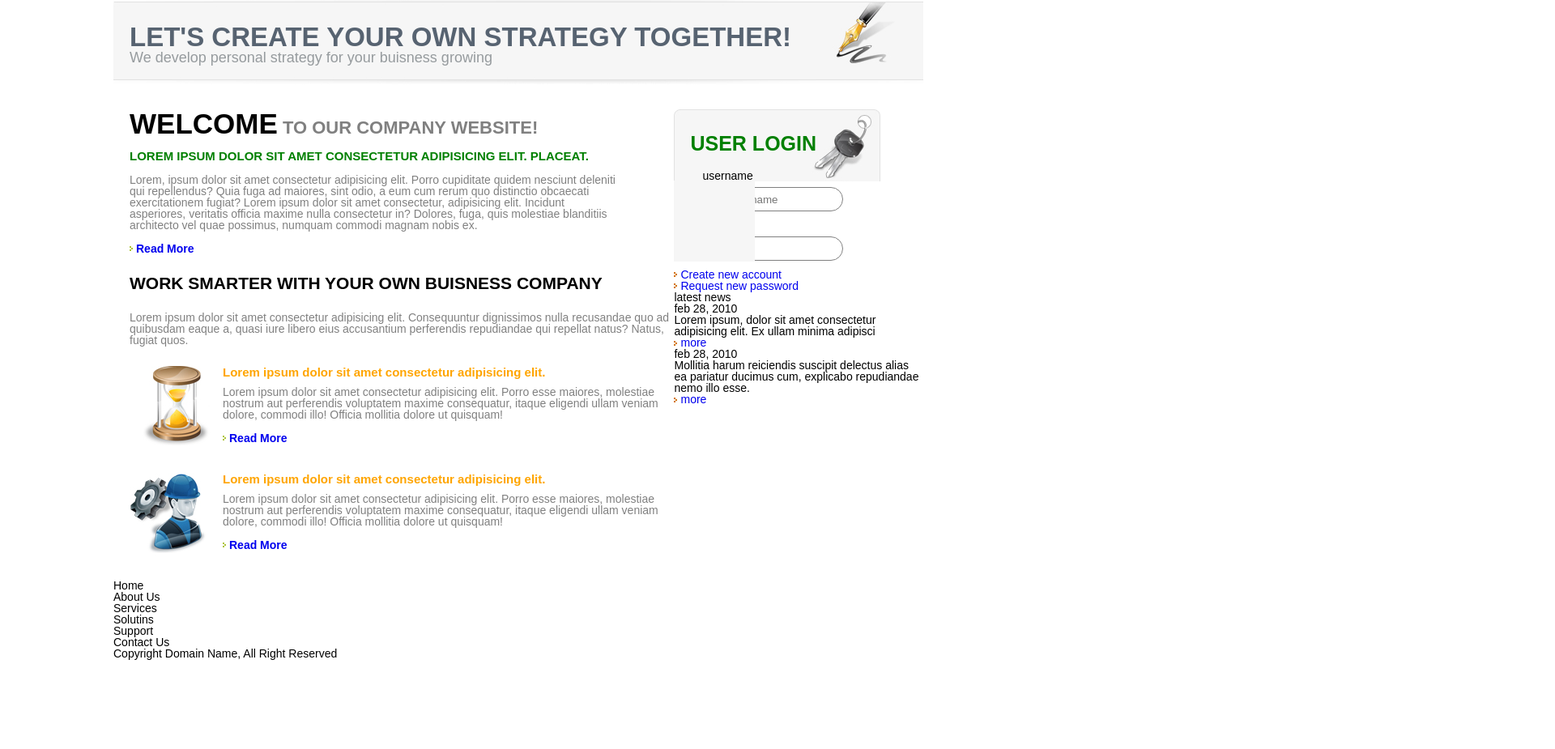
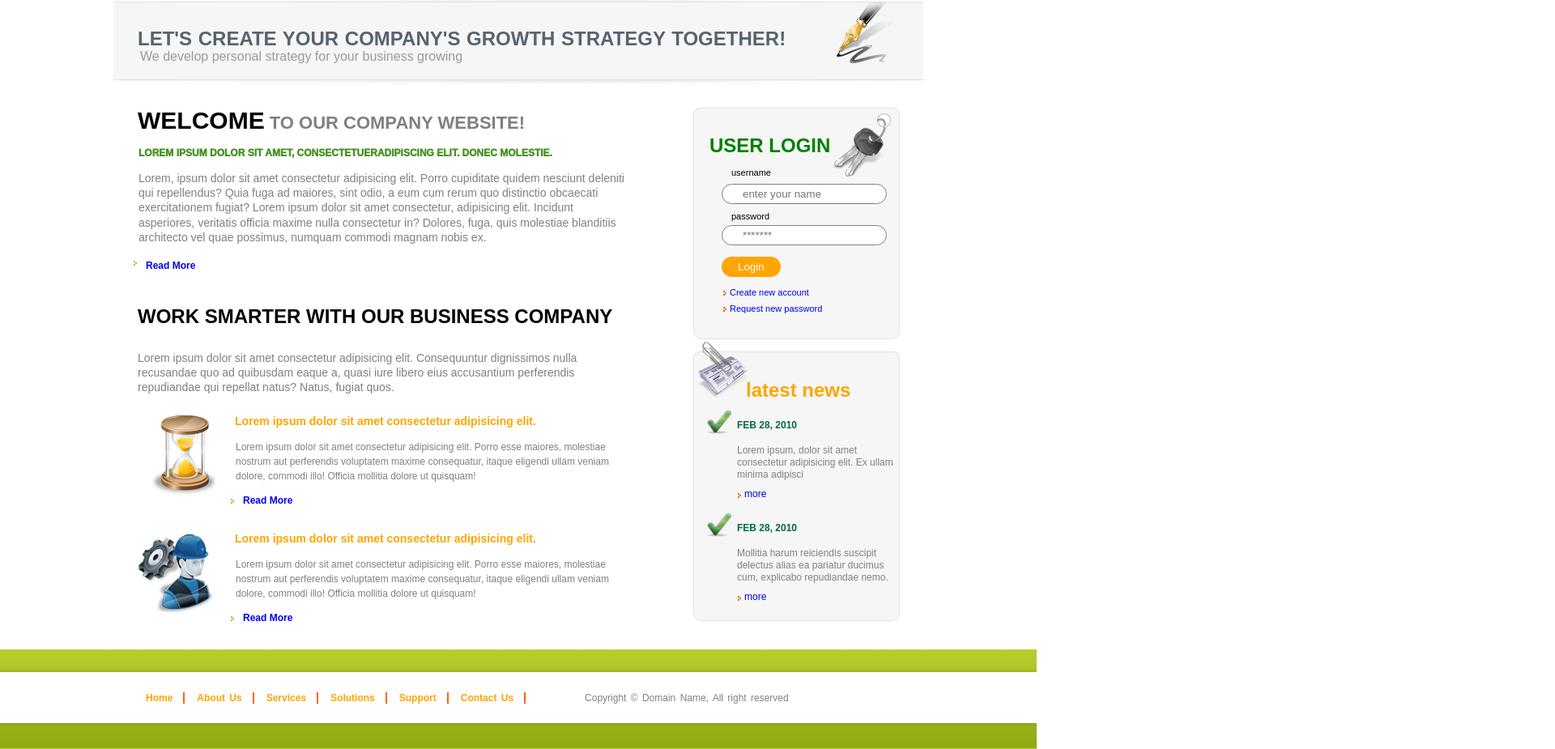
Before and after one commit to Neboloch/U4eba, a plain HTML site: page Taask2/index.html in a window 1280 px wide. Shown: the part 536-1461 px from the top of the page at 81% size, 1920 px wide, since content can reach past the window. Before the commit the page ends 1351 px from the top, so only its background shows below. Drawn offline with Linux system fonts and the light colour scheme.

Commit message:
Add files via upload

```diff
--- a/Taask2/css/style.css
+++ b/Taask2/css/style.css
@@ -92,20 +92,10 @@ body {
   font-family: Arial, "Helvetica Neue", Helvetica, sans-serif;
 }
 
-.bg-left {
-  background: url(../img/top_bg.jpg) 0 0;
-  width: 460px;
-  height: 520px;
-  position: absolute;
-}
 
-.bg-right {
-  background: url(../img/top_bg.jpg);
-  position: absolute;
-  left: 1452px;
-  width: 460px;
-  height: 520px;
-}
+
+
+
 
 .content {
   margin: 0 auto;
@@ -133,43 +123,74 @@ body {
   -webkit-box-direction: normal;
       -ms-flex-direction: column;
           flex-direction: column;
+  position: relative;
+}
+
+.head-body::before {
+  content: '';
+  background: url(../img/top_bg.jpg) 0 0;
+  left: -46%;
+  width: 460px;
+  height: 520px;
+  position: absolute;
+}
+
+.head-body::after {
+  content: '';
+  background: url(../img/top_bg.jpg) 0 0;
+  right: -46%;
+  width: 460px;
+  height: 520px;
+  position: absolute;
 }
 
 .head-phone {
   margin-bottom: 40px;
+
 }
 
 .head-phone__number {
   color: white;
+  font-size: 14px;
   font-weight: bold;
-  position: relative;
+  position: absolute;
   margin-top: 17px;
-  left: 82%;
+  left: 80%;
+  margin-left: -6px;
 }
 
 .head-menu {
   display: -webkit-box;
   display: -ms-flexbox;
   display: flex;
+  margin-top: 30px;
+  margin-left: -25px;
+
+   font-size: 12px;
   -webkit-box-pack: center;
       -ms-flex-pack: center;
           justify-content: center;
 }
 
 .head-menu__logo {
-  margin-right: 92px;
-  margin-left: 8px;
+  margin-right: 90px;
+
 }
 
 .head-list {
   display: -webkit-box;
   display: -ms-flexbox;
   display: flex;
-  margin-right: 20px;
+  margin-right: -30px;
   margin-bottom: 130px;
   color: black;
   font-weight: bold;
-  padding-top: 30px;
+  padding-top: 13px;
+
+}
+
+.home {
+  padding-left: 5px;
 }
 
 .head-list a:visited {
@@ -177,7 +198,17 @@ body {
 }
 
 .head-list li {
-  margin-right: 40px;
+  padding: 20px 15px;
+margin-left: 18px;
+}
+
+.head-list li a:hover {
+  color: white;
+}
+
+.head-list li:hover {
+  color: white;
+  background: url(../img/home_hover.jpg) center no-repeat;
 }
 
 .head-houseblock {
@@ -196,22 +227,28 @@ body {
   text-transform: uppercase;
   font-weight: bold;
   color: white;
+  word-spacing: -3px;
   font-size: 45px;
-  margin-bottom: 5px;
+  margin-left: 39px;
+  margin-top: 6px;
+  padding-bottom: 5px;
 }
 
 .houseblock__header2 {
   text-transform: uppercase;
   color: black;
-  font-size: 35px;
-  margin-bottom: 10px;
+  font-size: 39px;
+   margin-left: 38px;
 }
 
 .houseblock__text {
   color: white;
   text-align: left;
-  line-height: 15px;
-  margin-bottom: 25px;
+  font-size: 11px;
+  line-height: 18px;
+  margin-left: 40px;
+  padding-top: 5px;
+
 }
 
 .test {
@@ -221,6 +258,9 @@ body {
   height: 30px;
   -webkit-box-shadow: inset 0 -25px 25px -20px grey;
           box-shadow: inset 0 -25px 25px -20px grey;
+          margin-left: 41px;
+          margin-top: 19px;
+
 }
 
 .body-growth {
@@ -241,22 +281,26 @@ body {
 }
 
 .growth__header {
-  margin-top: 45px;
+  margin-top: 52px;
   text-transform: uppercase;
   color: #576371;
   font-weight: bold;
-  font-size: 33px;
-  margin-left: 20px;
+  word-spacing: 1px;
+  font-size: 24px;
+  margin-left: 30px;
+
 }
 
 .growth__header2 {
-  margin-left: 20px;
-  font-size: 18px;
+  padding-top: 2px;
+  margin-left: 33px;
+  font-size: 16px;
   color: #969b9e;
   margin-bottom: 55px;
 }
 
 .growth__infocolumn {
+
   display: -webkit-box;
   display: -ms-flexbox;
   display: flex;
@@ -267,7 +311,9 @@ body {
 }
 
 .infocolumn-welcome {
-  margin-left: 20px;
+  margin-left: 25px;
+  margin-top: 5px;
+  line-height: 150%;
 }
 
 .infocolumn-welcome__header {
@@ -275,37 +321,46 @@ body {
   font-size: 22px;
   text-transform: uppercase;
   font-weight: bold;
-  margin-bottom: 15px;
+  margin-bottom: 17px;
 }
 
 .infocolumn-welcome__header span {
   color: black;
-  font-size: 35px;
+  font-size: 30px;
   font-weight: bold;
+  padding-left: 5px;
+
 }
 
 .infocolumn-welcome__header2 {
-  font-size: 15px;
-  font-weight: bold;
+  font-size: 12px;
   text-transform: uppercase;
-  color: green;
-  margin-bottom: 15px;
+  color: rgb(69, 146, 34);
+  margin-left: 6px;
+  margin-bottom: 11px;
+  font-weight: 1000;
 }
 
 .infocolumn-welcome__text {
   width: 600px;
   color: grey;
-  margin-bottom: 15px;
+  margin-bottom: 16px;
+  margin-left: 6px;
+  font-size: 14px;
+  line-height: 130%;
+
 }
 
 .linkL a:visited {
   color: orange;
+  margin-left: 5px;
 }
 
 .linkL {
   font-weight: bold;
   color: orange;
-  padding-left: 8px;
+  font-size: 12px;
+  padding-left: 15px;
   background: url(../img/green_dot.jpg) 0 4px no-repeat;
 }
 
@@ -318,20 +373,27 @@ body {
   text-transform: uppercase;
   color: black;
   font-weight: bold;
-  font-size: 21px;
-  margin-bottom: 25px;
+  padding-top: 15px;
+  padding-left: 10px;
+  font-size: 24px;
+  margin-bottom: 30px;
 }
 
 .infocolumn-work__text {
   color: grey;
-  margin-bottom: 25px;
+  margin-left: 10px;
+  line-height: 130%;
+
+
 }
 
 .work__list-row {
   display: -webkit-box;
   display: -ms-flexbox;
   display: flex;
-  margin-bottom: 30px;
+  margin-top: 25px;
+  margin-bottom: 34px;
+  margin-left: 10px;
 }
 
 .list-row__info {
@@ -351,13 +413,18 @@ body {
 .list-row__header {
   font-weight: bold;
   color: orange;
-  font-size: 15px;
-  margin-bottom: 10px;
+  margin-left: 5px;
+  font-size: 14px;
+  margin-bottom: 16px;
+
 }
 
 .list-row__text {
   color: grey;
   margin-bottom: 15px;
+  font-size: 12px;
+  line-height: 150%;
+  padding-left: 6px;
 }
 
 .loginnewscolumn__login {
@@ -375,46 +442,77 @@ body {
 
 .loginnewscolumn__login::after {
   content: '';
-  width: 100px;
-  height: 100px;
+
+
+  border: 1px #e2e2e2 solid;
+  width: 255px;
+  border-radius: 10px;
+  height: 215px;
   position: absolute;
-  top: 39%;
+  top: 27%;
   background: #f6f6f6;
-  z-index: 0;
+  z-index: -1;
 }
+
+.growth__loginnewscolumn{
+  margin-left:85px;
+
+
+}
+
+
 
 .login-header {
   color: green;
   font-weight: bold;
   text-transform: uppercase;
-  font-size: 25px;
-  margin: 30px 0 20px 20px;
-  z-index: 1;
+  padding-top: 30px;
+  font-size: 24px;
+  margin: 5px 0px 13px 20px;
 }
 
 .inputform {
   z-index: 1;
   border: 1px grey solid;
-  height: 30px;
+  height: 25px;
   border-radius: 20px;
-  padding-left: 10px;
-  margin: 30px 0 20px 20px;
+  padding-left: 25px;
+  margin: 30px 0 30px 20px;
 }
 
 .username {
-  margin: 7px 0 10px 20px;
+  margin: 8px 0px 7px 35px;
+
 }
 
 .password {
-  margin: 7px 0 10px 20px;
+  margin: 5px 0 5px 35px;
 }
 
 .login-header__form label {
+
+  font-size: 11px;
+  padding-left: 47px;
   color: black;
-  margin-left: 35px;
+  }
+
+.login-button {
+  background: orange;
+  color: white;
+  border-radius: 100px;
+  padding: 5px 20px;
+  margin: 9px 0 13px 35px;
+}
+
+.login-header__links {
+  line-height: 13px;
+
+  margin-left: 37px;
+  font-size: 11px;
 }
 
 .login-header__links p {
+  margin-bottom: 7px;
   padding-left: 8px;
   color: black;
   background: url(../img/orange_dot.jpg) 0 4px no-repeat;
@@ -424,11 +522,137 @@ body {
   color: black;
 }
 
+
+
+.loginnewscolumn__news {
+  background: url(../img/event_top.jpg) 0 0 no-repeat;
+  position: relative;
+
+}
+
+.loginnewscolumn__news::after {
+  content: '';
+
+  border: 1px #e2e2e2 solid;
+  width: 255px;
+  border-radius: 10px;
+  height: 275px;
+  position: absolute;
+  top: 20%;
+  background: #f6f6f6;
+  z-index: -1;
+}
+
+.news-header {
+  padding-top: 48px;
+  margin: 27px 0 25px 65px;
+  font-size: 24px;
+  font-weight: bold;
+  color: orange;
+}
+
+.news-row {
+  display: -webkit-box;
+  display: -ms-flexbox;
+  display: flex;
+  -webkit-box-orient: vertical;
+  -webkit-box-direction: normal;
+      -ms-flex-direction: column;
+          flex-direction: column;
+}
+
+.news-row__date {
+  text-transform: uppercase;
+  font-size: 12px;
+  font-weight: bold;
+  color: #026b3f;
+  margin-left: 54px;
+  position: relative;
+  margin-bottom: 18px;
+}
+
+.news-row__date::before {
+  content: '';
+  width: 30px;
+  position: absolute;
+  height: 30px;
+  left: -15%;
+  top: -105%;
+  background: url(../img/green_right.jpg) 0 40%/30px 30px no-repeat;
+}
+
+.news-row__text {
+  line-height: 15px;
+  color: grey;
+  font-size: 12px;
+  margin-left: 54px;
+  margin-bottom: 10px;
+  width: 200px;
+}
+
 .news-row__link {
+  font-size: 12px;
   padding-left: 8px;
   background: url(../img/orange_dot.jpg) 0 5px no-repeat;
+  margin-left: 55px;
+  margin-bottom: 30px;
 }
+
 
 .news-row__link a:visited {
   color: orange;
 }
+
+footer {
+  margin-top: -1px;
+  background: url(../img/footer_bg.jpg);
+  padding-bottom: 22px;
+}
+
+.footer__body {
+  display: -webkit-box;
+  display: -ms-flexbox;
+  display: flex;
+}
+
+.footer-menu {
+  margin: 52px 0px 35px 0;
+  padding-left: 40px;
+
+  }
+
+.footer-list {
+  display: -webkit-box;
+  display: -ms-flexbox;
+  display: flex;
+  }
+
+.footer-list li a {
+  font-size: 12px;
+  margin-right: 15px;
+  color: orange;
+  font-weight: bold;
+  position: relative;
+  border-right: 2px solid #ff6600;
+  padding-right: 13px;
+  word-spacing: 2px;
+}
+
+
+
+
+.footer-list li a:hover {
+  color: green;
+}
+
+.footer-list li a:hover .footer-list a {
+  color: green;
+}
+
+.footer-copyright {
+  margin-top: 54px;
+  color: grey;
+  font-size: 12px;
+  word-spacing: 2px;
+  padding-left: 58px;
+}
--- a/Taask2/index.html
+++ b/Taask2/index.html
@@ -5,17 +5,12 @@
 	<title>Zadanie</title>
 	<link rel="stylesheet" href="css/style.css" />
 	<meta http-equiv="Content-type" content="text/html;charset=UTF-8" />
-	<div class="bg-left">
-	</div>
-	<div class="bg-mid">
-	</div>
-	<div class="bg-right">
-	</div>
+
 	<div class="content">
 		<div class="head-body">
 			<div class="head-phone">
 				<div class="head-phone__number">
-					Call us now: 800-567-888
+					Call us now: 800-567-8888
 				</div>
 			</div>
 			<div class="head-menu">
@@ -24,7 +19,7 @@
 				</div>
 				<div class="head-menu__list">
 					<ul class="head-list">
-						<li><a href="#">Home</a></li>
+						<li><a href="#" class="home">Home</a></li>
 						<li><a href="#">About Us</a></li>
 						<li><a href="#">Services</a></li>
 						<li><a href="#">Solutions</a></li>
@@ -41,9 +36,13 @@
 					for you
 				</div>
 				<div class="houseblock__text">
-					Lorem, ipsum dolor sit amet consectetur adipisicing elit. Harum tempore <p></p> reiciendis neque
-					voluptates architecto quasi placeat p est autem numquam iusto? Doloribus consectetur distinctio
-					repudiandae aspernatur harum facilis eos autem fugit!
+					Lorem ipsum dolot sit amet, consectetueradipiscing elit. Donec molestie. Sed <br> aliquamsem ut
+					arcu.
+					Phasellus solicitudin. Vestibulum condimentum facilisis nulla. In <br> hac habitasse platea
+					dictumst.
+					Nulla nonummy. Cras quis libero. Cras venenatis. Aliquam posuere lobortis pede. Nullam fringilla
+					urna id leo.
+
 				</div>
 				<button class="test">Click Here</button>
 			</div>
@@ -55,10 +54,10 @@
 	<div class="content">
 		<div class="body-growth">
 			<div class="growth__header">
-				let's create your own strategy together!
+				let's create your company's growth strategy together!
 			</div>
 			<div class="growth__header2">
-				We develop personal strategy for your buisness growing
+				We develop personal strategy for your business growing
 			</div>
 			<div class="growth__maincolums">
 				<div class="growth__infocolumn">
@@ -67,7 +66,7 @@
 							<span>welcome</span> to our company website!
 						</div>
 						<div class="infocolumn-welcome__header2">
-							Lorem ipsum dolor sit amet consectetur adipisicing elit. Placeat.
+							lorem ipsum dolor sit amet, consectetueradipiscing elit. donec molestie.
 						</div>
 						<div class="infocolumn-welcome__text">
 							Lorem, ipsum dolor sit amet consectetur adipisicing elit. Porro cupiditate quidem nesciunt
@@ -83,7 +82,7 @@
 					</div>
 					<div class="infocolumn-work">
 						<div class="infocolumn-work__header">
-							work smarter with your own buisness company
+							work smarter with our business company
 						</div>
 						<div class="infocolumn-work__text">
 							Lorem ipsum dolor sit amet consectetur adipisicing elit. Consequuntur dignissimos nulla
@@ -136,14 +135,15 @@
 							user login
 						</div>
 						<form action="POST" class="login-header__form">
-							<label for="username">username</label>
+							<label for="username" id="username_text_">username</label>
 							<p></p>
 							<input type="text" id="username" class="username inputform" placeholder="enter your name">
 							<p></p>
-							<label for="password">password</label>
+							<label for="password" id="password_text_">password</label>
 							<p></p>
-							<input type="password" id="password" class="password inputform">
-							<button class="login-button"></button>
+							<input type="password" id="password" class="password inputform" placeholder="*******">
+							<p></p>
+							<button class="login-button">Login</button>
 						</form>
 						<div class="login-header__links">
 							<p><a href="#">Create new account</a></p>
@@ -170,7 +170,7 @@
 								</div>
 								<div class="news-row__text">
 									Mollitia harum reiciendis suscipit delectus alias ea pariatur ducimus cum, explicabo
-									repudiandae nemo illo esse.
+									repudiandae nemo.
 								</div>
 								<div class="news-row__link link"><a href="#">more</a></div>
 							</div>
@@ -186,16 +186,16 @@
 		<div class="footer__body">
 			<div class="footer-menu">
 				<ul class="footer-list">
-					<li>Home</li>
-					<li>About Us</li>
-					<li>Services</li>
-					<li>Solutins</li>
-					<li>Support</li>
-					<li>Contact Us</li>
+					<li><a href="#">Home</a></li>
+					<li><a href="#">About Us</a></li>
+					<li><a href="#">Services</a></li>
+					<li><a href="#">Solutions</a></li>
+					<li><a href="#">Support</a></li>
+					<li><a href="#">Contact Us</a></li>
 				</ul>
 			</div>
 			<div class="footer-copyright">
-				Copyright Domain Name, All Right Reserved
+				Copyright © Domain Name, All right reserved
 			</div>
 		</div>
 	</div>
```
Also changed, not shown: Taask2/Source/макет.jpg (added).
